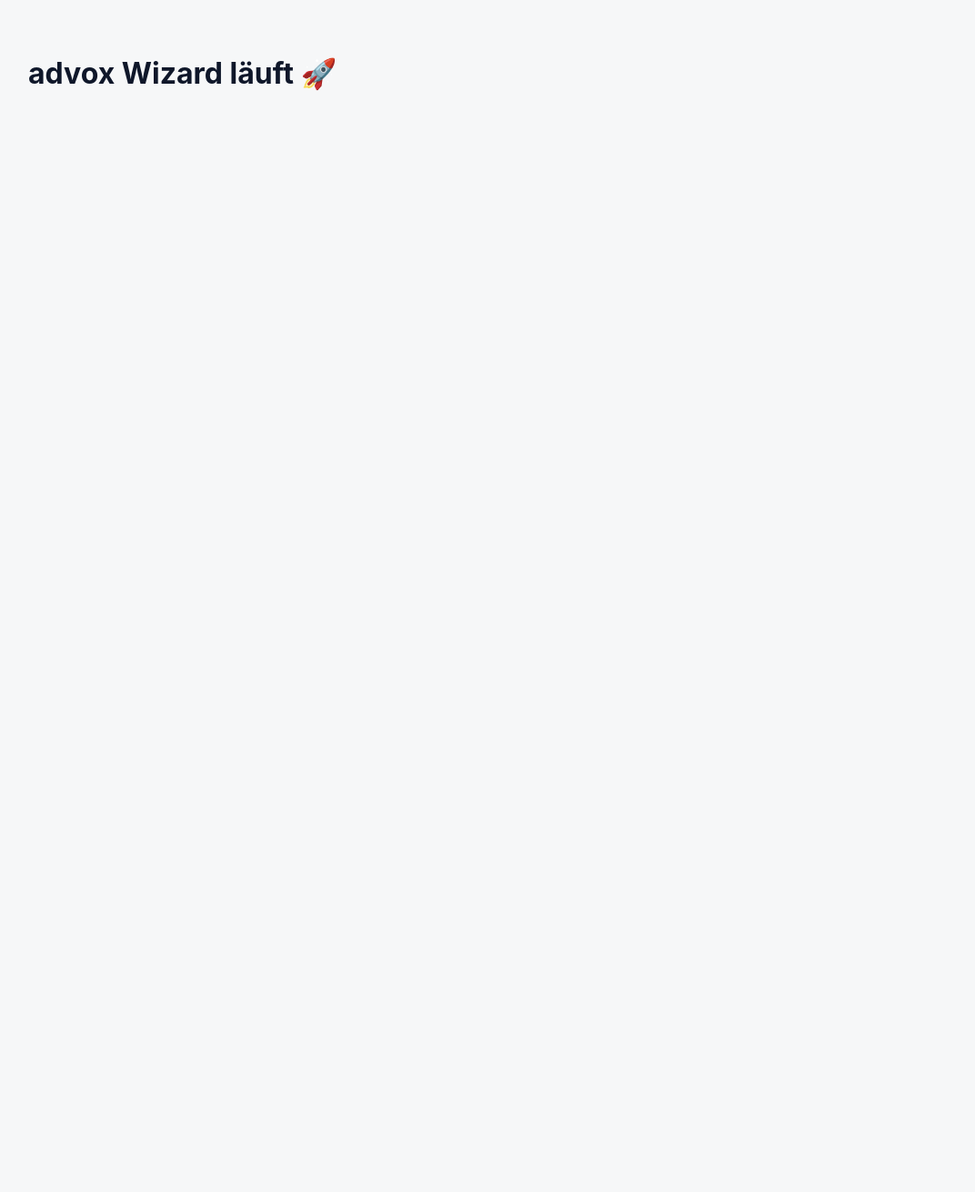
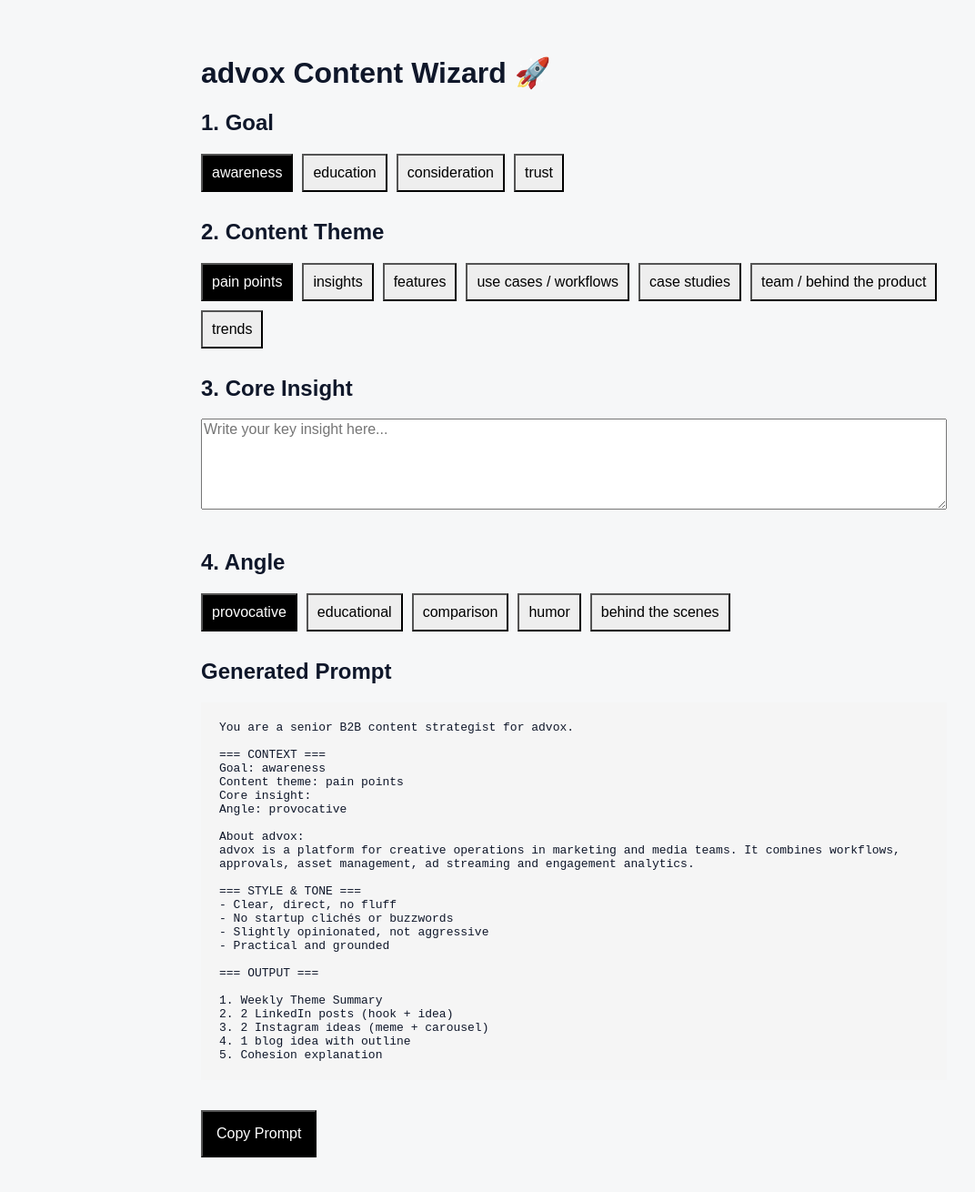
Before and after one commit to johannes-sketch/advox-content-wizard, a Next.js app: page / in a window 1280 px wide. Shown: the whole page at 91% size, without its empty margins (9-1081 px from the left). Before the commit the page ends 800 px from the top, so only its background shows below. Built offline with nearby package versions, Linux system fonts and the light colour scheme.

Commit message:
add wizard

```diff
--- a/app/page.tsx
+++ b/app/page.tsx
@@ -1,7 +1,145 @@
+"use client";
+
+import { useMemo, useState } from "react";
+
+const goals = ["awareness", "education", "consideration", "trust"];
+
+const contentPots = [
+  "pain points",
+  "insights",
+  "features",
+  "use cases / workflows",
+  "case studies",
+  "team / behind the product",
+  "trends",
+];
+
+const angles = [
+  "provocative",
+  "educational",
+  "comparison",
+  "humor",
+  "behind the scenes",
+];
+
 export default function Home() {
+  const [goal, setGoal] = useState("awareness");
+  const [pot, setPot] = useState("pain points");
+  const [coreInsight, setCoreInsight] = useState("");
+  const [angle, setAngle] = useState("provocative");
+
+  const prompt = useMemo(() => {
+    return `You are a senior B2B content strategist for advox.
+
+=== CONTEXT ===
+Goal: ${goal}
+Content theme: ${pot}
+Core insight: ${coreInsight}
+Angle: ${angle}
+
+About advox:
+advox is a platform for creative operations in marketing and media teams. It combines workflows, approvals, asset management, ad streaming and engagement analytics.
+
+=== STYLE & TONE ===
+- Clear, direct, no fluff
+- No startup clichés or buzzwords
+- Slightly opinionated, not aggressive
+- Practical and grounded
+
+=== OUTPUT ===
+
+1. Weekly Theme Summary
+2. 2 LinkedIn posts (hook + idea)
+3. 2 Instagram ideas (meme + carousel)
+4. 1 blog idea with outline
+5. Cohesion explanation
+`;
+  }, [goal, pot, coreInsight, angle]);
+
+  function copyPrompt() {
+    navigator.clipboard.writeText(prompt);
+    alert("Prompt copied 🚀");
+  }
+
   return (
-    <div style={{ padding: 40 }}>
-      <h1>advox Wizard läuft 🚀</h1>
-    </div>
+    <main style={{ padding: 40, fontFamily: "Arial", maxWidth: 900, margin: "0 auto" }}>
+      <h1 style={{ fontSize: 32 }}>advox Content Wizard 🚀</h1>
+
+      <h2>1. Goal</h2>
+      {goals.map((g) => (
+        <button
+          key={g}
+          onClick={() => setGoal(g)}
+          style={{
+            marginRight: 10,
+            marginBottom: 10,
+            padding: 10,
+            background: goal === g ? "black" : "#eee",
+            color: goal === g ? "white" : "black",
+          }}
+        >
+          {g}
+        </button>
+      ))}
+
+      <h2>2. Content Theme</h2>
+      {contentPots.map((p) => (
+        <button
+          key={p}
+          onClick={() => setPot(p)}
+          style={{
+            marginRight: 10,
+            marginBottom: 10,
+            padding: 10,
+            background: pot === p ? "black" : "#eee",
+            color: pot === p ? "white" : "black",
+          }}
+        >
+          {p}
+        </button>
+      ))}
+
+      <h2>3. Core Insight</h2>
+      <textarea
+        value={coreInsight}
+        onChange={(e) => setCoreInsight(e.target.value)}
+        placeholder="Write your key insight here..."
+        style={{ width: "100%", height: 100, marginBottom: 20 }}
+      />
+
+      <h2>4. Angle</h2>
+      {angles.map((a) => (
+        <button
+          key={a}
+          onClick={() => setAngle(a)}
+          style={{
+            marginRight: 10,
+            marginBottom: 10,
+            padding: 10,
+            background: angle === a ? "black" : "#eee",
+            color: angle === a ? "white" : "black",
+          }}
+        >
+          {a}
+        </button>
+      ))}
+
+      <h2>Generated Prompt</h2>
+      <pre style={{ background: "#f5f5f5", padding: 20, whiteSpace: "pre-wrap" }}>
+        {prompt}
+      </pre>
+
+      <button
+        onClick={copyPrompt}
+        style={{
+          padding: 15,
+          background: "black",
+          color: "white",
+          marginTop: 20,
+        }}
+      >
+        Copy Prompt
+      </button>
+    </main>
   );
 }
```
